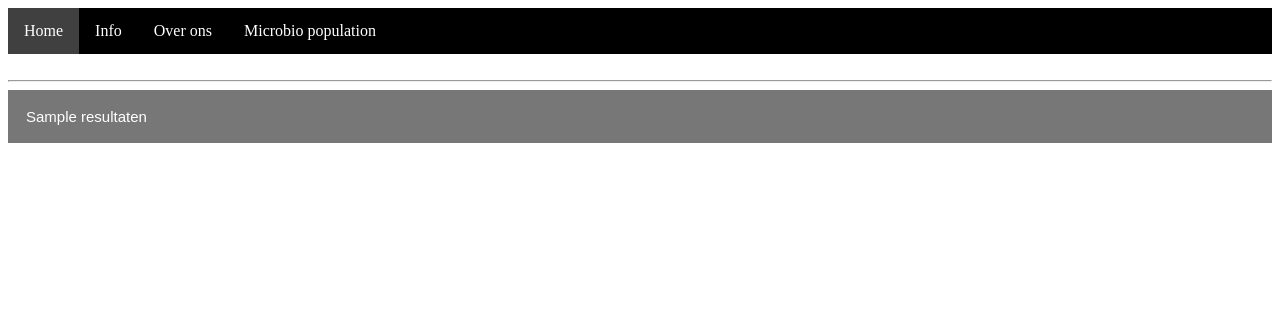
After one commit to HugoCol/AzureFlaskAppCourse4, a Flask app: template templates/populatie.html in a window 1280 px wide. The commit adds this page. Shown: the top 311 px of the page. Run offline with Flask 2, Linux system fonts and the light colour scheme; the template is opened without the code that fills it: most values are stand-ins (such as "Sample title", 1, 10 or a date in 2020).

Commit message:
populatie pagina

```diff
--- a/app.py
+++ b/app.py
@@ -40,6 +40,10 @@
                                resultaten='',
                                resultatentext='',
                                resultatentextrange='')
+@app.route('/populatie', methods=["POST", "GET"])
+def populatie():
+
+    return render_template(populatie.html)
 
 
 if __name__ == '__main__':
--- a/static/style.css
+++ b/static/style.css
@@ -58,7 +58,7 @@
 
 .content {
     list-style: none;
-    padding: 0 18px;
+    padding: 0;
     max-height: 0;
     overflow: hidden;
     transition: max-height 0.2s ease-out;
--- /dev/null
+++ b/templates/populatie.html
@@ -0,0 +1,47 @@
+<!DOCTYPE html>
+<html lang="en">
+<head>
+        <head>
+        <link rel="stylesheet" type="text/css" href="static\style.css">
+        <TITLE>Home</TITLE>
+            <ul>
+                <li><a class="active" href="home.html">Home</a></li>
+                <li><a href="info.html">Info</a></li></li>
+                <li> <a href="over_ons.html">Over ons</a></li>
+                <li> <a href="populatie.html">Microbio population</a></li>
+            </ul>
+    </head>
+
+
+    <meta charset="UTF-8">
+    <title>Title</title>
+</head>
+<body>
+        <br><hr>
+
+        {% for i in resultaten %}
+            <button type="button" class="collapsible">{{ resultaten[i]['name'] }}</button>
+            <div class="content">
+
+
+                <p><b>Name: </b>{{ resultaten[i]['name'] }}</p><br>
+                <p><b>accessiecode: </b>{{ resultaten[i]['accessiecode'] }}</p><br>
+                <p><b>IDPercentage: </b>{{ resultaten[i]['IDpercentage'] }}%</p><br>
+                <p><b>Evalue: </b>{{ resultaten[i]['Evalue'] }}</p><br>
+                <p><b>max_score: </b>{{ resultaten[i]['max_score'] }}</p><br>
+                <p><b>totale_score: </b>{{ resultaten[i]['totale_score'] }}</p><br>
+                <p><b>query_cover: </b>{{ resultaten[i]['query_cover'] }}</p><br>
+                <p><b>naam_organismenaam: </b>{{ resultaten[i]['naam_organismenaam'] }}</p><br>
+                <p><b>linnaam: </b>{{ resultaten[i]['linnaam'] }}</p><br>
+                <p><b>header: </b>{{ resultaten[i]['header'] }}</p><br>
+                <div class="sequence">
+                <p><b>sequence: </b>{{ resultaten[i]['sequence'] }}</p><br>
+                </div>
+                <p><b>asci_score: </b>{{ resultaten[i]['asci_score'] }}</p><br>
+
+
+            </div>
+        {% endfor %}
+    </body>
+</body>
+</html>
```
Also changed, not shown: Websitescript.py (+29 -0 lines), templates/home.html (+9 -2 lines).
